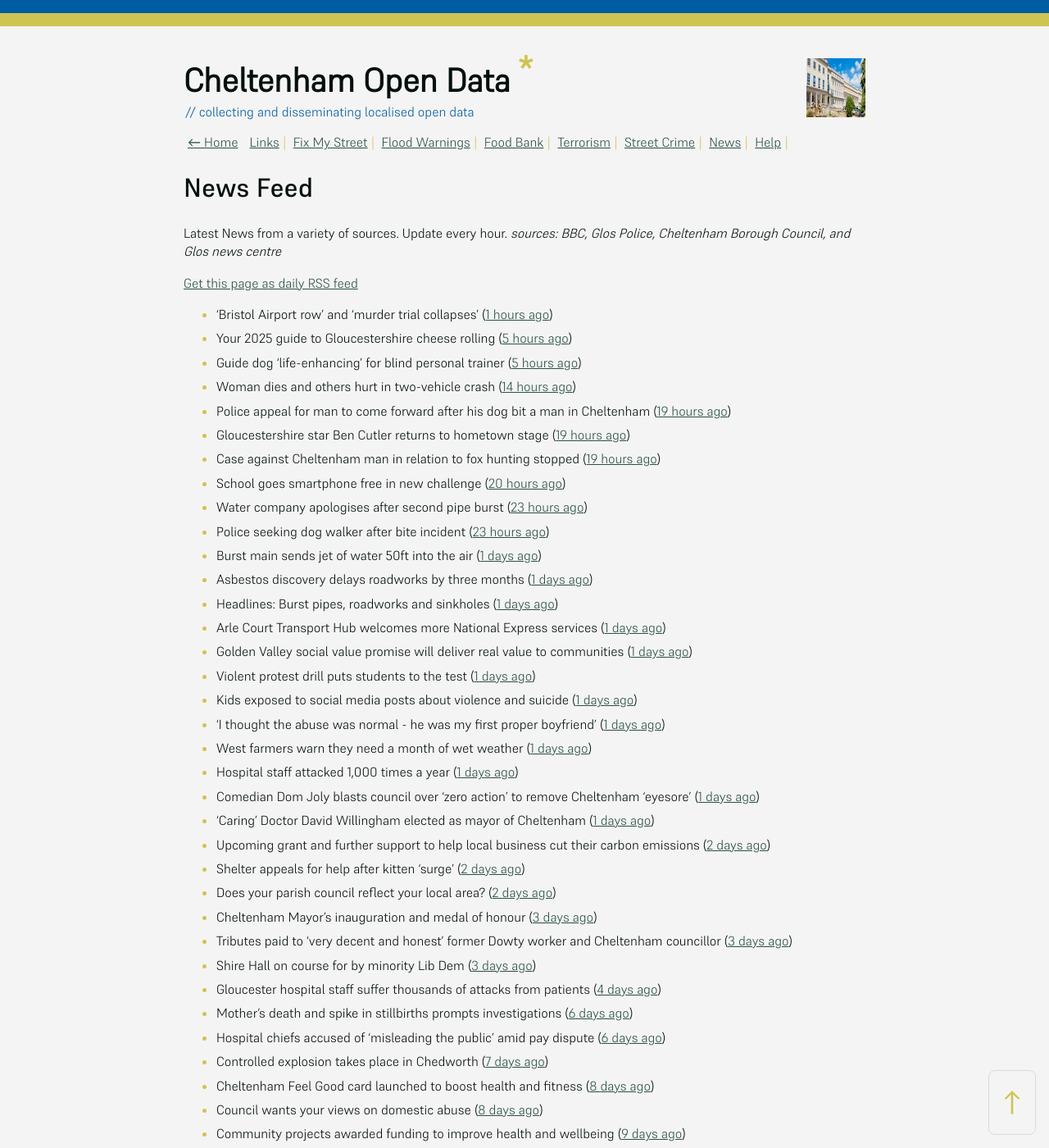
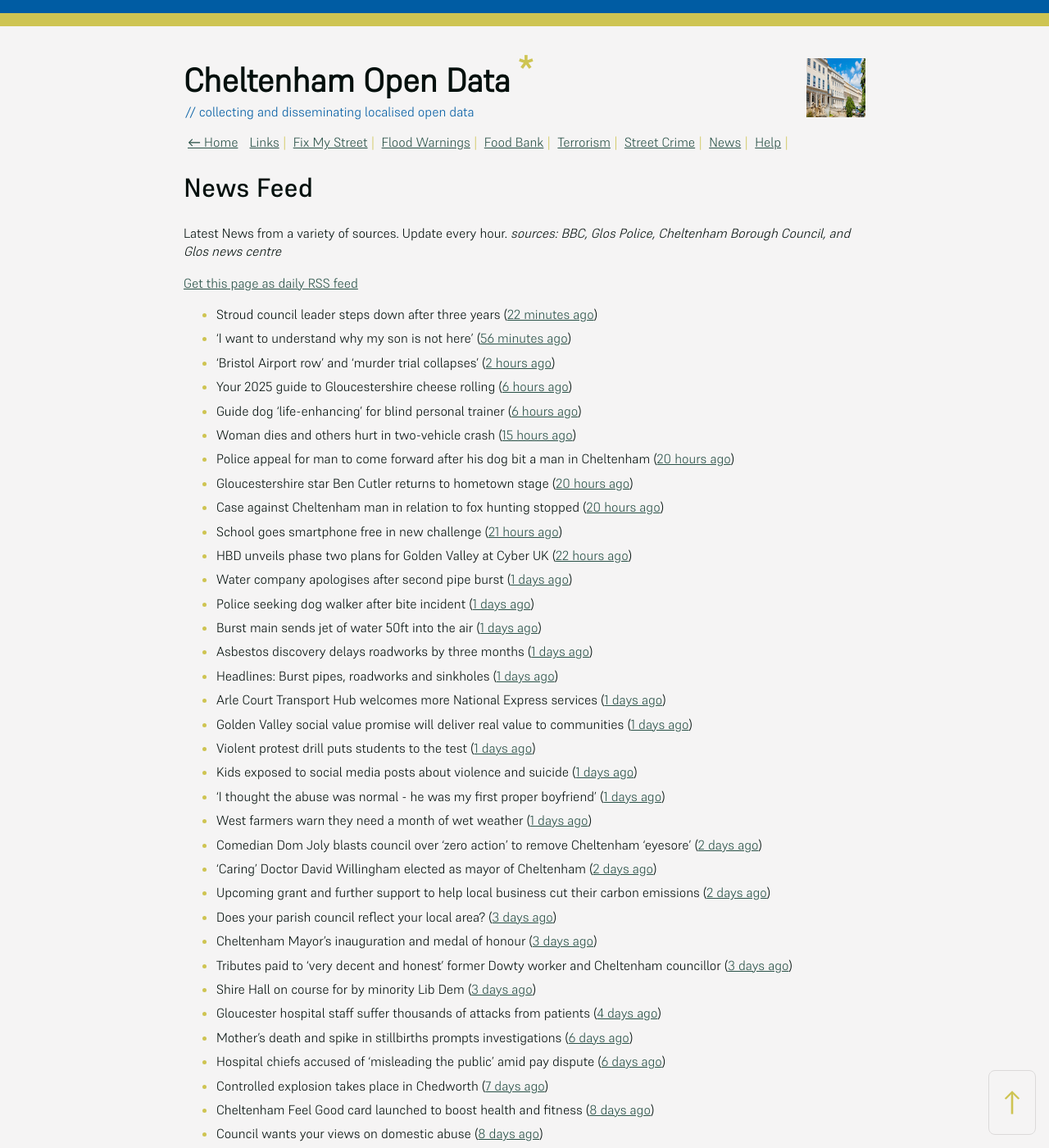
Before and after one commit to mat-0/cheltenham-open-data, a Jekyll site: the page built from _pages/news.md, in a window 1280 px wide and 1400 px high. Shown: the whole window at 82% size. Built offline with Jekyll 4.4.1, drawn with Linux system fonts in a browser that asks for light colours.

Commit message:
Updated 2025-05-16 11:57:47

```diff
--- a/_pages/news.md
+++ b/_pages/news.md
@@ -12,16 +12,19 @@ _sources: BBC, Glos Police, Cheltenham Borough Council, and Glos news centre_
 [Get this page as daily RSS feed](/daily.rss)
 
 <!-- news_marker starts -->
-- 'Bristol Airport row' and 'murder trial collapses' ([1 hours ago](https://www.bbc.com/news/articles/c93lq257pd5o))
-- Your 2025 guide to Gloucestershire cheese rolling ([5 hours ago](https://www.bbc.com/news/articles/c230jj5m1yro))
-- Guide dog 'life-enhancing' for blind personal trainer ([5 hours ago](https://www.bbc.com/news/articles/cwy3j8evxg2o))
-- Woman dies and others hurt in two-vehicle crash ([14 hours ago](https://www.bbc.com/news/articles/cp3qjdll89jo))
-- Police appeal for man to come forward after his dog bit a man in Cheltenham ([19 hours ago](https://gloucesternewscentre.co.uk/police-appeal-for-man-to-come-forward-after-his-dog-bit-a-man-in-cheltenham/))
-- Gloucestershire star Ben Cutler returns to hometown stage ([19 hours ago](https://gloucesternewscentre.co.uk/gloucestershire-star-ben-cutler-returns-to-hometown-stage/))
-- Case against Cheltenham man in relation to fox hunting stopped ([19 hours ago](https://gloucesternewscentre.co.uk/case-against-cheltenham-man-in-relation-to-fox-hunting-stopped/))
-- School goes smartphone free in new challenge ([20 hours ago](https://www.bbc.com/news/articles/cwy388p033eo))
-- Water company apologises after second pipe burst ([23 hours ago](https://www.bbc.com/news/articles/cn0g1jygjq1o))
-- Police seeking dog walker after bite incident ([23 hours ago](https://www.bbc.com/news/articles/cwy37dejxd0o))
+- Stroud council leader steps down after three years ([22 minutes ago](https://www.bbc.com/news/articles/c9dq58pzel5o))
+- 'I want to understand why my son is not here' ([56 minutes ago](https://www.bbc.com/news/articles/c5yk7z7k4dyo))
+- 'Bristol Airport row' and 'murder trial collapses' ([2 hours ago](https://www.bbc.com/news/articles/c93lq257pd5o))
+- Your 2025 guide to Gloucestershire cheese rolling ([6 hours ago](https://www.bbc.com/news/articles/c230jj5m1yro))
+- Guide dog 'life-enhancing' for blind personal trainer ([6 hours ago](https://www.bbc.com/news/articles/cwy3j8evxg2o))
+- Woman dies and others hurt in two-vehicle crash ([15 hours ago](https://www.bbc.com/news/articles/cp3qjdll89jo))
+- Police appeal for man to come forward after his dog bit a man in Cheltenham ([20 hours ago](https://gloucesternewscentre.co.uk/police-appeal-for-man-to-come-forward-after-his-dog-bit-a-man-in-cheltenham/))
+- Gloucestershire star Ben Cutler returns to hometown stage ([20 hours ago](https://gloucesternewscentre.co.uk/gloucestershire-star-ben-cutler-returns-to-hometown-stage/))
+- Case against Cheltenham man in relation to fox hunting stopped ([20 hours ago](https://gloucesternewscentre.co.uk/case-against-cheltenham-man-in-relation-to-fox-hunting-stopped/))
+- School goes smartphone free in new challenge ([21 hours ago](https://www.bbc.com/news/articles/cwy388p033eo))
+- HBD unveils phase two plans for Golden Valley at Cyber UK ([22 hours ago](https://www.cheltenham.gov.uk/news/article/3012/hbd_unveils_phase_two_plans_for_golden_valley_at_cyber_uk))
+- Water company apologises after second pipe burst ([1 days ago](https://www.bbc.com/news/articles/cn0g1jygjq1o))
+- Police seeking dog walker after bite incident ([1 days ago](https://www.bbc.com/news/articles/cwy37dejxd0o))
 - Burst main sends jet of water 50ft into the air ([1 days ago](https://www.bbc.com/news/articles/cd620lyqqnqo))
 - Asbestos discovery delays roadworks by three months ([1 days ago](https://www.bbc.com/news/articles/c0j7158dyevo))
 - Headlines: Burst pipes, roadworks and sinkholes ([1 days ago](https://www.bbc.com/news/articles/c3e51154k5vo))
@@ -31,12 +34,10 @@ _sources: BBC, Glos Police, Cheltenham Borough Council, and Glos news centre_
 - Kids exposed to social media posts about violence and suicide ([1 days ago](https://www.bbc.com/news/articles/c0r1gpr0ezwo))
 - 'I thought the abuse was normal - he was my first proper boyfriend' ([1 days ago](https://www.bbc.com/news/articles/czj47g8kkm9o))
 - West farmers warn they need a month of wet weather ([1 days ago](https://www.bbc.com/news/articles/c331dj5x2kpo))
-- Hospital staff attacked 1,000 times a year ([1 days ago](https://www.bbc.com/news/articles/cjdznk3ve87o))
-- Comedian Dom Joly blasts council over ‘zero action’ to remove Cheltenham ‘eyesore’ ([1 days ago](https://gloucesternewscentre.co.uk/comedian-dom-joly-blasts-council-over-zero-action-to-remove-cheltenham-eyesore/))
-- ‘Caring’ Doctor David Willingham elected as mayor of Cheltenham ([1 days ago](https://gloucesternewscentre.co.uk/caring-doctor-david-willingham-elected-as-mayor-of-cheltenham/))
+- Comedian Dom Joly blasts council over ‘zero action’ to remove Cheltenham ‘eyesore’ ([2 days ago](https://gloucesternewscentre.co.uk/comedian-dom-joly-blasts-council-over-zero-action-to-remove-cheltenham-eyesore/))
+- ‘Caring’ Doctor David Willingham elected as mayor of Cheltenham ([2 days ago](https://gloucesternewscentre.co.uk/caring-doctor-david-willingham-elected-as-mayor-of-cheltenham/))
 - Upcoming grant and further support to help local business cut their carbon emissions ([2 days ago](https://www.cheltenham.gov.uk/news/article/3010/upcoming_grant_and_further_support_to_help_local_business_cut_their_carbon_emissions))
-- Shelter appeals for help after kitten 'surge' ([2 days ago](https://www.bbc.com/news/articles/c0719j13k87o))
-- Does your parish council reflect your local area? ([2 days ago](https://www.cheltenham.gov.uk/news/article/3009/does_your_parish_council_reflect_your_local_area))
+- Does your parish council reflect your local area? ([3 days ago](https://www.cheltenham.gov.uk/news/article/3009/does_your_parish_council_reflect_your_local_area))
 - Cheltenham Mayor’s inauguration and medal of honour ([3 days ago](https://www.cheltenham.gov.uk/news/article/3008/cheltenham_mayors_inauguration_and_medal_of_honour))
 - Tributes paid to ‘very decent and honest’ former Dowty worker and Cheltenham councillor ([3 days ago](https://gloucesternewscentre.co.uk/tributes-paid-to-very-decent-and-honest-former-dowty-worker-and-cheltenham-councillor/))
 - Shire Hall on course for by minority Lib Dem ([3 days ago](https://gloucesternewscentre.co.uk/shire-hall-on-course-for-by-minority-lib-dem/))
```
Also changed, not shown: _data/flood.json (+5 -69 lines), _pages/fix-my-street.md (+2 -2 lines), index.md (+4 -4 lines).
